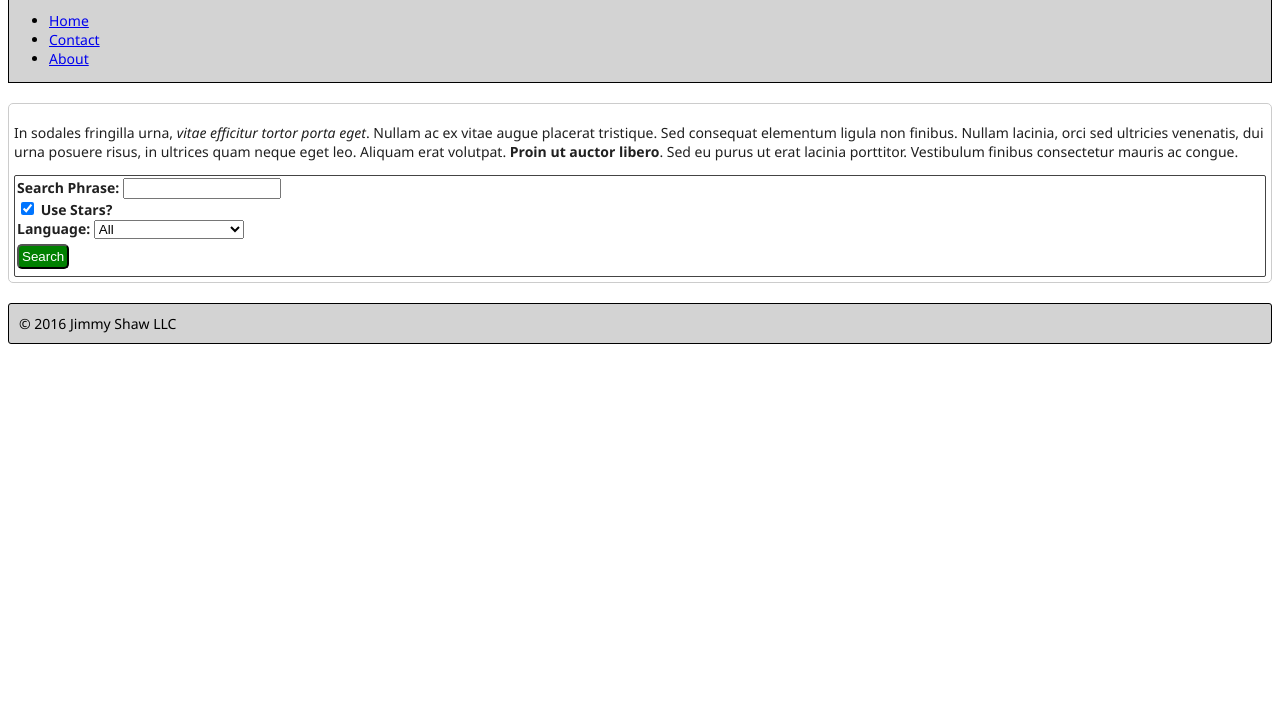
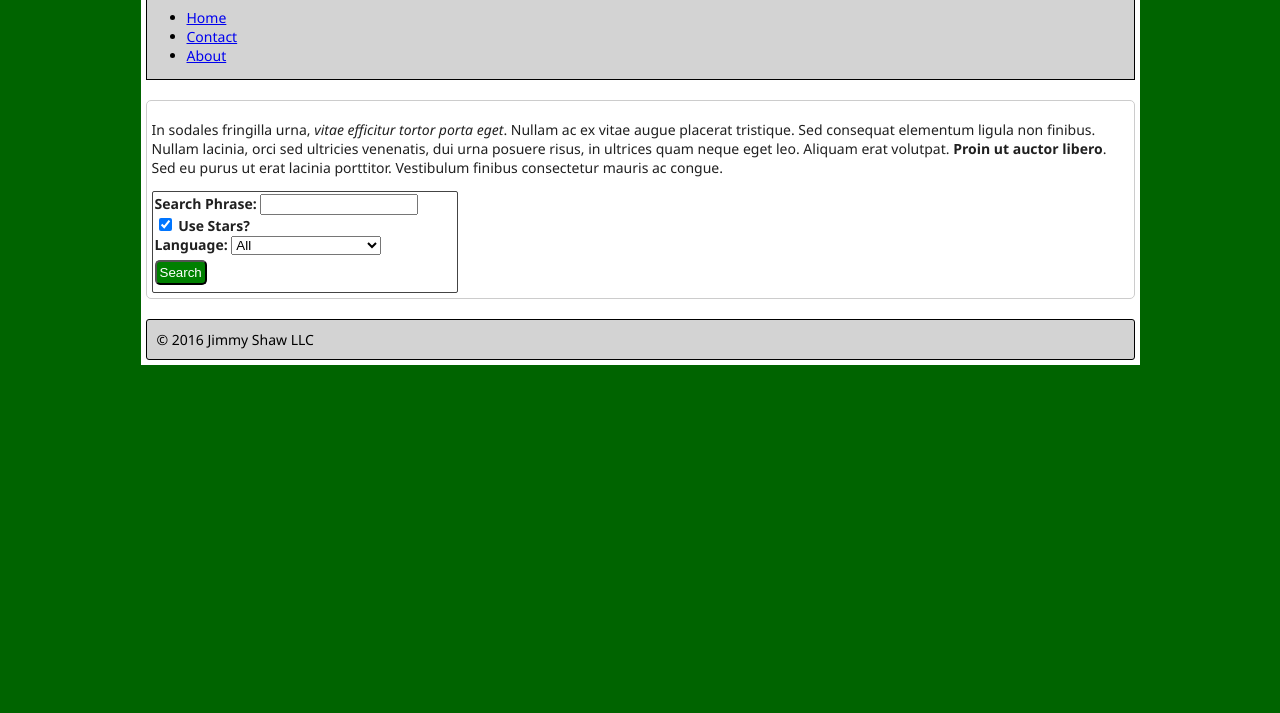
Before and after one commit to jimxshaw/samples-webdevelopment, a plain HTML site: page github-hub/index.html in a window 1280 px wide. Shown: the part 87-800 px from the top of the page. Drawn offline with Linux system fonts and the light colour scheme.

Commit message:
Wrapped body in a container div and styled the container.

```diff
--- a/github-hub/css/site.css
+++ b/github-hub/css/site.css
@@ -13,6 +13,13 @@ footer {
 body {
     font-family: Segoe UI, Arial, Helvetica, sans-serif;
     font-size: 14px;
+    background: darkgreen;
+}
+
+html,
+body {
+    padding: 0;
+    margin: 0;
 }
 
 .bordered-image {
@@ -30,6 +37,7 @@ body {
 
 .simple-form {
     padding: 2px;
+    width: 300px;
 }
 
 .simple-form label {
@@ -50,3 +58,10 @@ body {
     color: white;
     margin: 5px 0;
 }
+
+.container {
+    width: 989px;
+    margin: 0 auto;
+    background: white;
+    padding: 5px;
+}
--- a/github-hub/index.html
+++ b/github-hub/index.html
@@ -7,6 +7,8 @@
         <![endif]-->
         <link rel="stylesheet" type="text/css" href="css/site.css" />
     </head>
+
+    <div class="container">
         <body>
             <header>
                 <div><img src="img/logo.gif" class="bordered-image" /></div>
@@ -46,4 +48,5 @@
                 &copy; 2016 Jimmy Shaw LLC
             </footer>
         </body>
+    </div>
 </html>
```
Lines whose indentation alone changed are shown as unchanged.
